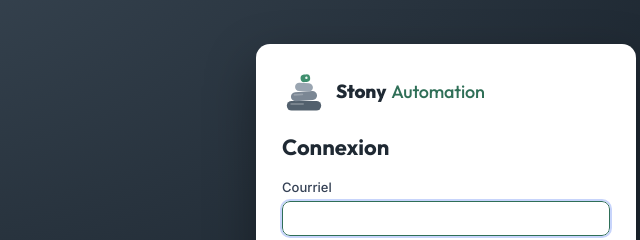
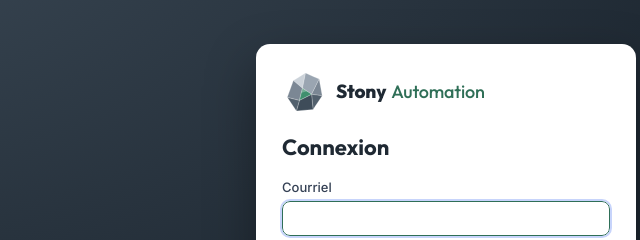
Before and after one commit to Taoufikhajri/Dashboard_agency, a plain HTML site: page index.html in a window 1280 px wide. Shown: the part 155-395 px from the top of the page, 194-834 px from the left. Drawn offline with nearby package versions, Linux system fonts and the light colour scheme.

Commit message:
Nouveau logo : roche prismatique taillée en facettes
Remplace le cairn. Facette centrale mousse = l'automatisation.
Favicon et texte de la charte graphique mis à jour.

Co-Authored-By: Claude Opus 5.5 <noreply@anthropic.com>
Claude-Session: https://claude.ai/code/session_017XTPhCdfh3LKEsVbv8WDSF

```diff
--- a/brand.js
+++ b/brand.js
@@ -10,28 +10,41 @@ const BRAND = {
   slogan: 'L’automatisation solide pour les PME du Québec',
   couleurs: [
     { nom: 'Ardoise', hex: '#1F2933', role: 'Texte, titres, fonds sombres' },
-    { nom: 'Granit', hex: '#52606D', role: 'Texte secondaire, pierre de base du logo' },
-    { nom: 'Schiste', hex: '#7B8794', role: 'Bordures, icônes, pierre du milieu' },
+    { nom: 'Granit', hex: '#52606D', role: 'Texte secondaire, facettes sombres du logo' },
+    { nom: 'Schiste', hex: '#7B8794', role: 'Bordures, icônes, facettes du logo' },
     { nom: 'Galet', hex: '#E4DED4', role: 'Fonds de cartes, séparateurs' },
     { nom: 'Sable', hex: '#F5F3EF', role: 'Fond de page' },
     { nom: 'Mousse', hex: '#2F6F57', role: 'Couleur d’action : boutons, liens, accents' },
-    { nom: 'Lichen', hex: '#3F8F6E', role: 'Accent clair, pierre du sommet (l’étincelle d’automatisation)' },
+    { nom: 'Lichen', hex: '#3F8F6E', role: 'Accent clair, facette centrale du logo (l’automatisation)' },
     { nom: 'Cuivre', hex: '#B86B3A', role: 'Accent secondaire, mise en valeur ponctuelle' }
   ]
 };
 
-/* Logo : un cairn (pierres empilées) — solidité, équilibre, progression.
-   La pierre du sommet, couleur mousse, représente l'automatisation. */
+/* Logo : une roche prismatique (taillée en facettes, comme un cristal).
+   Solidité de la pierre + précision de la technologie.
+   La facette centrale, couleur mousse, représente l'automatisation. */
+const ROCK = {
+  // contour : (10,40) (18,18) (34,8) (52,16) (56,38) (44,56) (22,58) — points internes : (30,28) (42,36) (26,44)
+  facets: [
+    '18,18 34,8 30,28',
+    '34,8 52,16 42,36 30,28',
+    '52,16 56,38 42,36',
+    '56,38 44,56 42,36',
+    '44,56 22,58 26,44 42,36',
+    '22,58 10,40 26,44',
+    '10,40 18,18 30,28 26,44'
+  ],
+  core: '30,28 42,36 26,44',
+  light: ['#CBD2D9', '#9AA5B1', '#7B8794', '#52606D', '#3E4C59', '#52606D', '#7B8794'],
+  dark:  ['#F5F3EF', '#E4DED4', '#CBD2D9', '#9AA5B1', '#7B8794', '#9AA5B1', '#CBD2D9']
+};
 function logoSVG(size = 32, dark = false) {
-  const hi = dark ? 'rgba(255,255,255,.18)' : 'rgba(255,255,255,.22)';
-  return `<svg class="logo-svg" width="${size}" height="${size}" viewBox="0 0 64 64" role="img" aria-label="${BRAND.nom}">
-    <rect x="7" y="45" width="50" height="14" rx="7" fill="${dark ? '#9AA5B1' : '#52606D'}"/>
-    <rect x="12" y="48" width="20" height="3" rx="1.5" fill="${hi}"/>
-    <rect x="13" y="31.5" width="38" height="13" rx="6.5" fill="${dark ? '#CBD2D9' : '#7B8794'}" transform="rotate(-4 32 38)"/>
-    <rect x="17" y="34" width="14" height="2.6" rx="1.3" fill="${hi}" transform="rotate(-4 32 38)"/>
-    <rect x="19" y="19" width="26" height="12" rx="6" fill="${dark ? '#E4DED4' : '#9AA5B1'}" transform="rotate(3 32 25)"/>
-    <rect x="27" y="6.5" width="14" height="11" rx="5.5" fill="#3F8F6E" transform="rotate(-6 34 12)"/>
-    <circle cx="35.5" cy="11.5" r="1.8" fill="#E9F5EF" transform="rotate(-6 34 12)"/>
+  const tones = dark ? ROCK.dark : ROCK.light;
+  const edge = dark ? 'rgba(31,41,51,.35)' : 'rgba(255,255,255,.35)';
+  return `<svg class="logo-svg" width="${size}" height="${size}" viewBox="4 4 56 58" role="img" aria-label="${BRAND.nom}">
+    ${ROCK.facets.map((p, i) => `<polygon points="${p}" fill="${tones[i]}" stroke="${edge}" stroke-width="0.8" stroke-linejoin="round"/>`).join('')}
+    <polygon points="${ROCK.core}" fill="#3F8F6E" stroke="${edge}" stroke-width="0.8" stroke-linejoin="round"/>
+    <polygon points="30,28 36,32 28.5,34" fill="rgba(255,255,255,.28)"/>
   </svg>`;
 }
 function wordmark(dark = false) {
@@ -57,14 +70,14 @@ VIEWS.charte = () => `
     <div>${wordmark(true)}<p>${esc(db.marque.slogan || BRAND.slogan)}</p></div>
   </div>
   <div class="grid cols-2" style="margin-top:16px">
-    <div class="card"><h3>Le logo : un cairn</h3>
-      <p>Des pierres empilées en équilibre : chaque automatisation repose solidement sur la précédente. La petite pierre <b style="color:#2F6F57">mousse</b> au sommet représente l’étincelle de l’automatisation et de l’IA.</p>
+    <div class="card"><h3>Le logo : une roche prismatique</h3>
+      <p>Une pierre taillée en facettes, comme un cristal : la <b>solidité</b> de la roche et la <b>précision</b> de la technologie. La facette centrale <b style="color:#2F6F57">mousse</b> représente le cœur du métier : l’automatisation et l’IA.</p>
       <div class="logo-demos">
         <div class="logo-demo light">${logoSVG(64)}${wordmark()}</div>
         <div class="logo-demo darkbg">${logoSVG(64, true)}${wordmark(true)}</div>
         <div class="logo-demo light">${logoSVG(40)}</div>
       </div>
-      <p class="muted small">Garder de l’espace vide autour du logo (au moins la hauteur de la pierre du sommet). Ne pas déformer, ne pas changer les couleurs des pierres.</p>
+      <p class="muted small">Garder de l’espace vide autour du logo (au moins le quart de sa largeur). Ne pas déformer, ne pas changer les couleurs des pierres.</p>
     </div>
     <div class="card"><h3>Typographie</h3>
       <div class="typo-sample"><div class="t-outfit">Outfit — Titres</div><p class="muted small">Géométrique et solide. Titres, chiffres clés, nom de la marque.</p></div>
@@ -87,7 +100,7 @@ document.addEventListener('click', e => {
       <h1>Charte graphique</h1><p>${esc(db.marque.slogan || BRAND.slogan)}</p>
       <h2>Palette « Pierre »</h2>${BRAND.couleurs.map(c => `<div class="row"><span style="display:inline-block;width:14mm;height:7mm;background:${c.hex};border:0.5pt solid #999;vertical-align:middle;margin-right:6pt"></span><b>${c.nom}</b> ${c.hex} — ${c.role}</div>`).join('')}
       <h2>Typographie</h2><div class="row"><b>Outfit</b> : titres et chiffres clés</div><div class="row"><b>Inter</b> : texte courant</div>
-      <h2>Le logo</h2><p>Un cairn : des pierres empilées en équilibre. La pierre mousse du sommet représente l’automatisation.</p>`, 'Letter');
+      <h2>Le logo</h2><p>Une roche prismatique taillée en facettes. La facette centrale mousse représente l’automatisation et l’IA.</p>`, 'Letter');
   }
 });
 
```
Also changed, not shown: index.html (+1 -1 lines).
